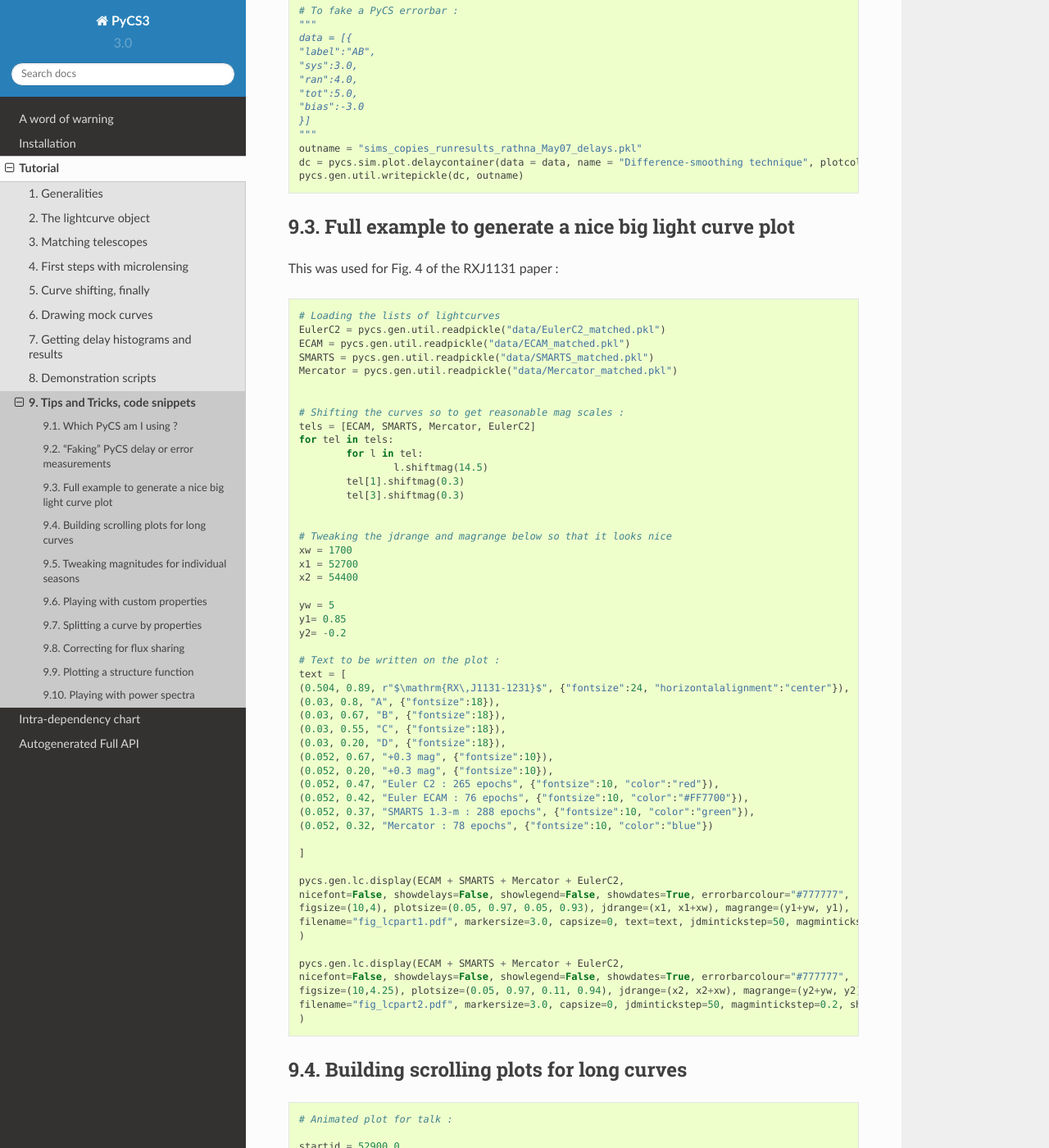
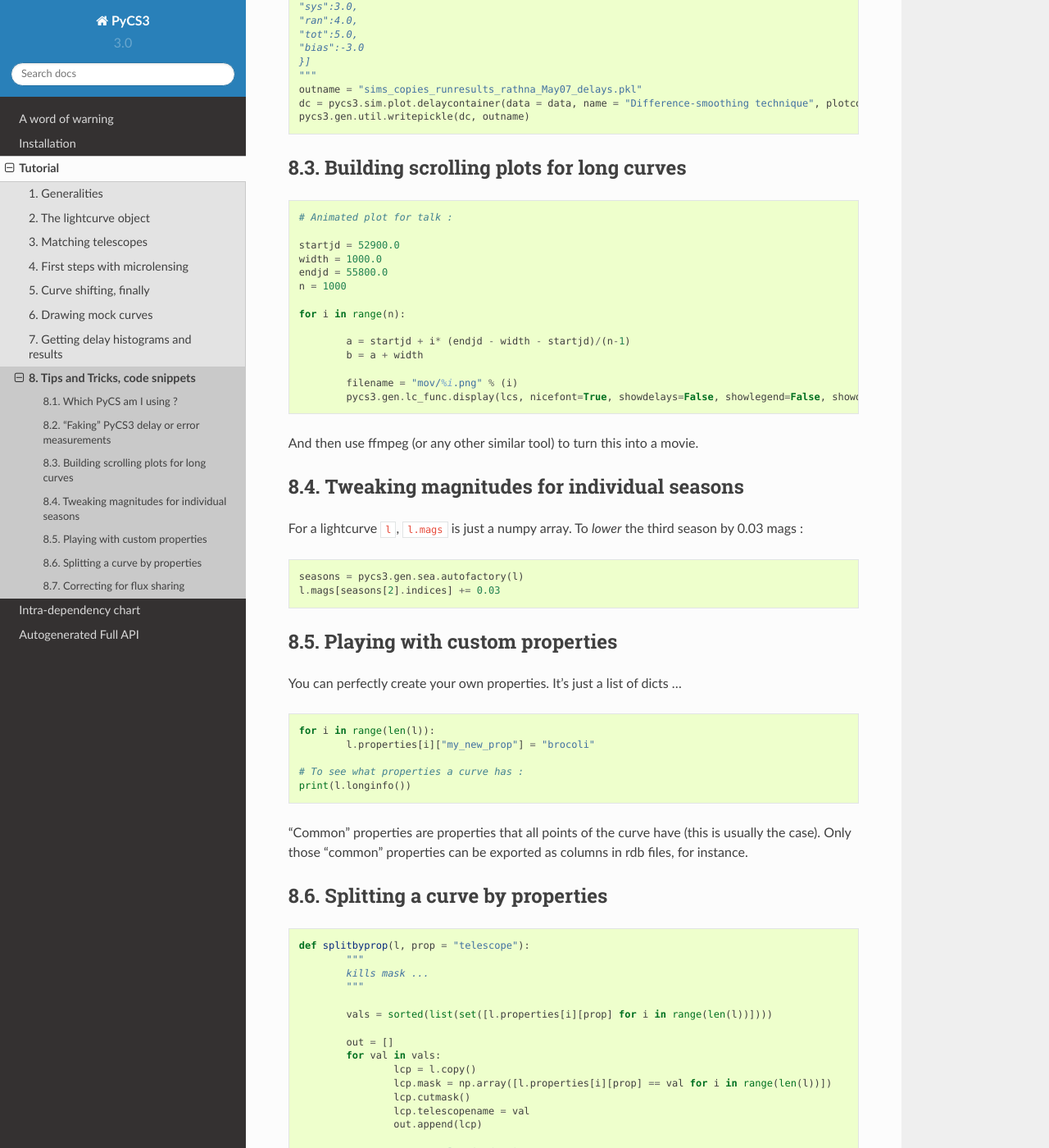
Before and after one commit to ZSHJoanna/pycs-diy, a Sphinx documentation site: the page built from docs/tutorial/tips_and_tricks.rst, in a window 1280 px wide and 1400 px high, scrolled down 858 px. Shown: the whole window at 82% size. Built offline with Sphinx 7.4.7 and the Read the Docs theme 2.0.0, drawn with Linux system fonts in a browser that asks for light colours; pages that are not in the unit, such as notebooks, are missing from menus; some of the changed text lies outside the part shown.

Commit message:
Tuto part 9

```diff
--- a/docs/tutorial/drawing.rst
+++ b/docs/tutorial/drawing.rst
@@ -246,7 +246,7 @@ Define a function to tweak the ml, as above (for instance in ``myopt.py``) :
 ::
 
 	def tweakml(lcs):
-        return pycs3.sim.twk.tweakml(lcs, beta=-2.0, sigma=0.03, fmin=1/300.0, fmax=None, psplot=False)
+	    return pycs3.sim.twk.tweakml(lcs, beta=-2.0, sigma=0.03, fmin=1/300.0, fmax=None, psplot=False)
 
 .. warning:: You will probably want to add some spline microlensing to **all** your lcs before calling ``multidraw`` or ``draw``, as they will tweak the microlensing only of those curves that have microlensing !
 
--- a/docs/tutorial/tips_and_tricks.rst
+++ b/docs/tutorial/tips_and_tricks.rst
@@ -11,21 +11,21 @@ Which PyCS am I using ?
 If you have several copies, from SVN or installed...
 ::
 
-	import pycs
-	print pycs.__file__
+	import pycs3
+	print(pycs3.__file__)
 
 
 
-"Faking" PyCS delay or error measurements
+"Faking" PyCS3 delay or error measurements
 -----------------------------------------
 
-This is useful if you want to include measurments from non-pycs techniques on the typical pycs plots
+This is useful if you want to include measurements from non-pycs techniques on the typical pycs3 plots
 ::
 
-	# To fake a PyCS delay measurement :
+	# To fake a PyCS3 delay measurement :
 	data = [{"label":"AB", "mean":-118.6, "med":0.0, "std":0.0}]
 
-	# To fake a PyCS errorbar :
+	# To fake a PyCS3 errorbar :
 	"""
 	data = [{
 	"label":"AB",
@@ -36,73 +36,8 @@ This is useful if you want to include measurments from non-pycs techniques on th
 	}]
 	"""
 	outname = "sims_copies_runresults_rathna_May07_delays.pkl"
-	dc = pycs.sim.plot.delaycontainer(data = data, name = "Difference-smoothing technique", plotcolour = "darkorange", objects=["A", "B"])
-	pycs.gen.util.writepickle(dc, outname)
-
-
-
-Full example to generate a nice big light curve plot
-----------------------------------------------------
-
-This was used for Fig. 4 of the RXJ1131 paper :
-
-::
-
-	# Loading the lists of lightcurves
-	EulerC2 = pycs.gen.util.readpickle("data/EulerC2_matched.pkl")
-	ECAM = pycs.gen.util.readpickle("data/ECAM_matched.pkl")
-	SMARTS = pycs.gen.util.readpickle("data/SMARTS_matched.pkl")
-	Mercator = pycs.gen.util.readpickle("data/Mercator_matched.pkl")
-
-
-	# Shifting the curves so to get reasonable mag scales :
-	tels = [ECAM, SMARTS, Mercator, EulerC2]
-	for tel in tels:
-		for l in tel:
-			l.shiftmag(14.5)
-		tel[1].shiftmag(0.3)
-		tel[3].shiftmag(0.3)
-
-
-	# Tweaking the jdrange and magrange below so that it looks nice
-	xw = 1700
-	x1 = 52700
-	x2 = 54400
-
-	yw = 5
-	y1= 0.85
-	y2= -0.2
-
-	# Text to be written on the plot :
-	text = [
-	(0.504, 0.89, r"$\mathrm{RX\,J1131-1231}$", {"fontsize":24, "horizontalalignment":"center"}),
-	(0.03, 0.8, "A", {"fontsize":18}),
-	(0.03, 0.67, "B", {"fontsize":18}),
-	(0.03, 0.55, "C", {"fontsize":18}),
-	(0.03, 0.20, "D", {"fontsize":18}),
-	(0.052, 0.67, "+0.3 mag", {"fontsize":10}),
-	(0.052, 0.20, "+0.3 mag", {"fontsize":10}),
-	(0.052, 0.47, "Euler C2 : 265 epochs", {"fontsize":10, "color":"red"}),
-	(0.052, 0.42, "Euler ECAM : 76 epochs", {"fontsize":10, "color":"#FF7700"}),
-	(0.052, 0.37, "SMARTS 1.3-m : 288 epochs", {"fontsize":10, "color":"green"}),
-	(0.052, 0.32, "Mercator : 78 epochs", {"fontsize":10, "color":"blue"})
-
-	]
-
-	pycs.gen.lc.display(ECAM + SMARTS + Mercator + EulerC2,
-	nicefont=False, showdelays=False, showlegend=False, showdates=True, errorbarcolour="#777777",
-	figsize=(10,4), plotsize=(0.05, 0.97, 0.05, 0.93), jdrange=(x1, x1+xw), magrange=(y1+yw, y1),
-	filename="fig_lcpart1.pdf", markersize=3.0, capsize=0, text=text, jdmintickstep=50, magmintickstep=0.2, showgrid=True
-	)
-
-	pycs.gen.lc.display(ECAM + SMARTS + Mercator + EulerC2,
-	nicefont=False, showdelays=False, showlegend=False, showdates=True, errorbarcolour="#777777",
-	figsize=(10,4.25), plotsize=(0.05, 0.97, 0.11, 0.94), jdrange=(x2, x2+xw), magrange=(y2+yw, y2),
-	filename="fig_lcpart2.pdf", markersize=3.0, capsize=0, jdmintickstep=50, magmintickstep=0.2, showgrid=True
-	)
-
-
-
+	dc = pycs3.sim.plot.delaycontainer(data = data, name = "Difference-smoothing technique", plotcolour = "darkorange", objects=["A", "B"])
+	pycs3.gen.util.writepickle(dc, outname)
 
 
 Building scrolling plots for long curves
@@ -123,7 +58,7 @@ Building scrolling plots for long curves
 		b = a + width
 
 		filename = "mov/%i.png" % (i)
-		pycs.gen.lc.display(lcs, nicefont=True, showdelays=False, showlegend=False, showdates=True, showgrid=True, magrange=(4.3, 0), jdrange=(a, b), filename=filename)
+		pycs3.gen.lc_func.display(lcs, nicefont=True, showdelays=False, showlegend=False, showdates=True, showgrid=True, magrange=(4.3, 0), jdrange=(a, b), filename=filename)
 
 
 And then use ffmpeg (or any other similar tool) to turn this into a movie.
@@ -135,7 +70,7 @@ For a lightcurve ``l``, ``l.mags`` is just a numpy array.
 To *lower* the third season by 0.03 mags :
 ::
 
-	seasons = pycs.gen.sea.autofactory(l)
+	seasons = pycs3.gen.sea.autofactory(l)
 	l.mags[seasons[2].indices] += 0.03
 
 
@@ -151,9 +86,9 @@ You can perfectly create your own properties. It's just a list of dicts ...
 		l.properties[i]["my_new_prop"] = "brocoli"
 
 	# To see what properties a curve has :
-	print l.longinfo()
+	print(l.longinfo())
 
-"Common" properties are properties that all points of the curve have (this is usually the case). Only those "common" properties can be exported as columns in rdb files, for insance.
+"Common" properties are properties that all points of the curve have (this is usually the case). Only those "common" properties can be exported as columns in rdb files, for instance.
 
 
 Splitting a curve by properties
@@ -176,7 +111,7 @@ Splitting a curve by properties
 			lcp.telescopename = val
 			out.append(lcp)
 
-		#pycs.gen.mrg.colourise(out)
+		#pycs3.gen.mrg.colourise(out)
 		return out
 
 
@@ -191,46 +126,8 @@ Need complete tests on simulated data with a little flux sharing, to see if it r
 ::
 
 	# draw fake curves :
-	flcs = pycs.sim.draw.draw(lcs, spline, shotnoise="none", keepshifts=False)
-	pycs.sim.draw.shareflux(flcs[0], flcs[1], frac=0.02)
-	pycs.gen.lc.display(flcs)
+	flcs = pycs3.sim.draw.draw(lcs, spline, shotnoise="none", keepshifts=False)
+	pycs3.sim.draw.shareflux(flcs[0], flcs[1], frac=0.02)
+	pycs3.gen.lc_func.display(flcs)
 
-	# then run pycs.spl.topopt.opt_fine, it has the option "redistribfluxes"
-
-
-Plotting a structure function
------------------------------
-
-
-April 2012, implemented to see how it looks on residuals. Ugly. But might be intresting for curves ?
-
-::
-
-	(lcs, spline) = pycs.gen.util.readpickle("optspl.pkl")
-
-	rls = pycs.gen.stat.subtract(lcs, spline)
-
-	pycs.gen.lc.display(rls)
-
-	pycs.gen.stat.sf(rls[0])
-
-
-
-Playing with power spectra
---------------------------
-
-It's what tweakml does :
-
-::
-
-	(lcs, spline) = pycs.gen.util.readpickle("optspl.pkl")
-	#pycs.gen.lc.display(lcs, [spline])
-
-	spline = l.ml.spline.copy()
-	source = pycs.sim.src.Source(spline, sampling = 0.2)
-
-	source.addplaw2(beta=-2.0, sigma=0.01, flux=False, fmin=1/1000.0, fmax=1/10.0, hann=False, seed=None)
-	pycs.sim.src.sourceplot([source], filename=None, figsize=(12, 8), showlegend=True, marker=None)
-
-	newspline = source.spline()
-	l.ml.replacespline(newspline)
+	# then run pycs3.spl.topopt.opt_fine, it has the option "redistribfluxes"
```
Also changed, not shown: docs/tutorial/demo1.rst (deleted, +0 -15 lines).
